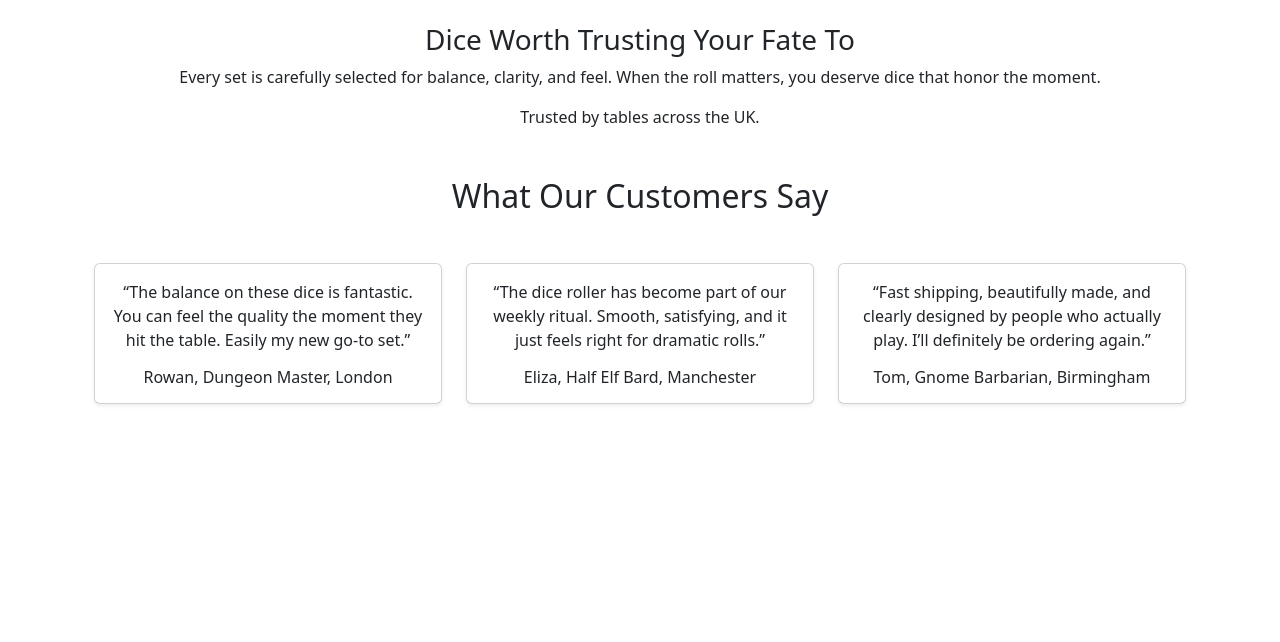
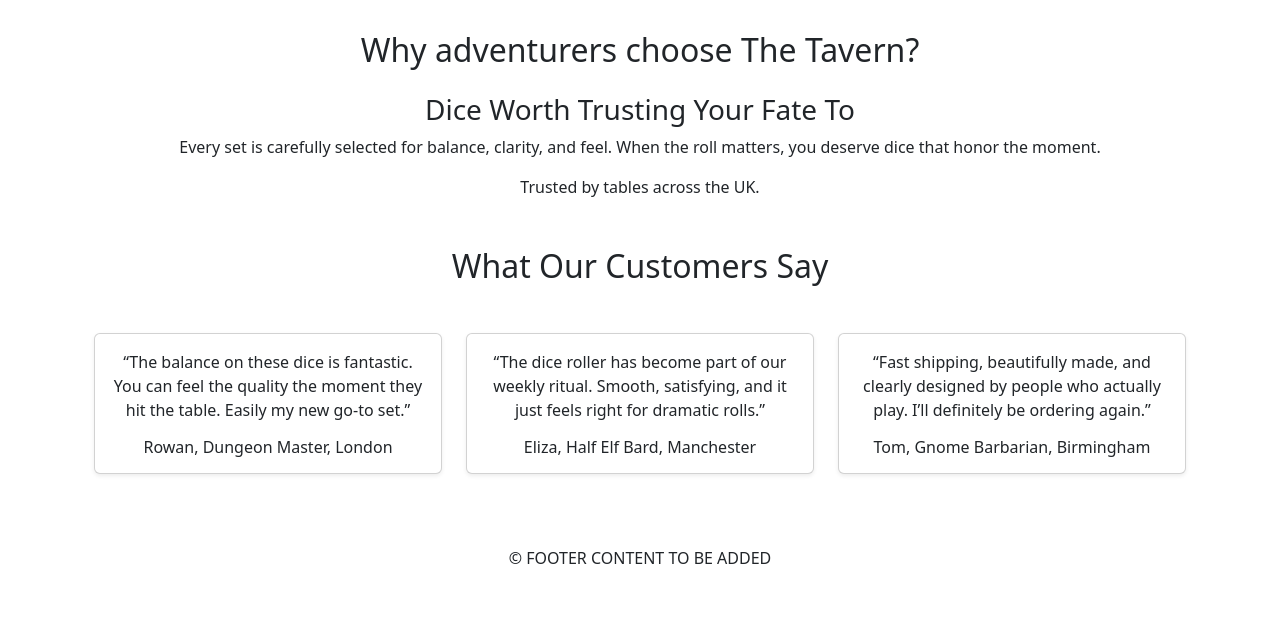
Before and after one commit to foster95/the_tavern, a Django app: page / in a window 1280 px wide. Shown: the part 443-1085 px from the top of the page. Before the commit the page ends 848 px from the top, so only its background shows below. Run offline with Django 4.2, Linux system fonts and the light colour scheme; some libraries are stand-ins or nearby versions.

Commit message:
add basic structure to base.html

```diff
--- a/templates/base.html
+++ b/templates/base.html
@@ -8,20 +8,34 @@
     <meta charset="utf-8">
     <meta http-equiv="X-UA-Compatible" content="IE=edge">
     <meta name="viewport" content="width=device-width, initial-scale=1">
+    <meta name="description" content="The Tavern - Your one-stop shop for all things tabletop RPG! Discover our wide selection of dice, accessories, and more to enhance your gaming experience.">
+    <meta name="keywords" content="D&D, D&D dice, Dungeons and Dragons, TTRPG, TTRPG dice, gift ideas for D&D fans, gift ideas for TTRPG fans, dice roller, dice bag, resin dice, acrylic dive, gemstone dice, D&D accessories, TTRPG accessories, best TTRPG dice, best D&D dice">
     {% endblock %}
+
+    <!-- Favicon -->
+
+    <!-- CSS -->
 
     <!-- Bootstrap CSS -->
     {% block core_css %}
     <link rel="stylesheet" href="https://cdn.jsdelivr.net/npm/bootstrap@5.3.8/dist/css/bootstrap.min.css" integrity="sha384-sRIl4kxILFvY47J16cr9ZwB07vP4J8+LH7qKQnuqkuIAvNWLzeN8tE5YBujZqJLB" crossorigin="anonymous">
     {% endblock %}
 
+    <!-- Google Fonts CSS -->
+
+    <!-- Individual CSS -->
+
     {% block additional_css %}
     {% endblock %}
 
     <!-- Optional JavaScript -->
      {% block core_js %}
+     <!-- Bootstrap JS-->
     <script src="https://cdn.jsdelivr.net/npm/@popperjs/core@2.11.8/dist/umd/popper.min.js" integrity="sha384-I7E8VVD/ismYTF4hNIPjVp/Zjvgyol6VFvRkX/vR+Vc4jQkC+hVqc2pM8ODewa9r" crossorigin="anonymous"></script>
     <script src="https://cdn.jsdelivr.net/npm/bootstrap@5.3.8/dist/js/bootstrap.min.js" integrity="sha384-G/EV+4j2dNv+tEPo3++6LCgdCROaejBqfUeNjuKAiuXbjrxilcCdDz6ZAVfHWe1Y" crossorigin="anonymous"></script>
+
+    <!-- Font Awesome -->
+    <script src="https://kit.fontawesome.com/59919c7ac3.js" crossorigin="anonymous"></script>
     {% endblock %}
 
     {% block additional_js %}
@@ -31,6 +45,40 @@
   </head>
 
   <body>
+
+    <!-- Header & Navigation Bar -->
+
+    <header class="bg-light py-3 mb-4">
+      <div class="container">
+        <div class="d-flex align-items-center gap-3 align-content-center justify-content-between">
+
+      <!-- The Tavern Logo/Wordmark -->
+      <a href="/" class="d-flex align-items-center flex-shrink-0">
+        <img src="" alt="The Tavern" class="img-fluid" style="max-height: 80px;">
+      </a>
+
+      <!-- Search -->
+      <form method="get" action="" class="col-md-6 justify-content-center m-0">
+        <div class="input-group" style="max-width: 720px; width: 100%;">
+          <input type="text" name="q" class="form-control" placeholder="Search for products...">
+          <button type="submit" class="btn btn-primary">
+            <i class="fas fa-search"></i>
+          </button>
+        </div>
+      </form>
+
+      <!-- Account & Basket -->
+      <div class="flex-shrink-0">
+        <ul class="list-inline list-unstyled mb-0 text-end">
+          <li class="list-inline-item dropdown">My Account</li>
+          <li class="list-inline-item">Basket</li>
+        </ul>
+      </div>
+
+    </div>
+  </div>
+</header>
+
 
     <!-- Message Container -->
     <div class="message-container">
@@ -51,6 +99,12 @@
       {% block post_load_js %}
       {% endblock %}
 
+      <!-- Footer -->
+      <footer class="container-fluidbg-light py-4 mt-5">
+        <div class="container text-center">
+          <p class="mb-0">&copy; FOOTER CONTENT TO BE ADDED</p>
+        </div>
+      </footer>
 
   </body>
 </html>
```
